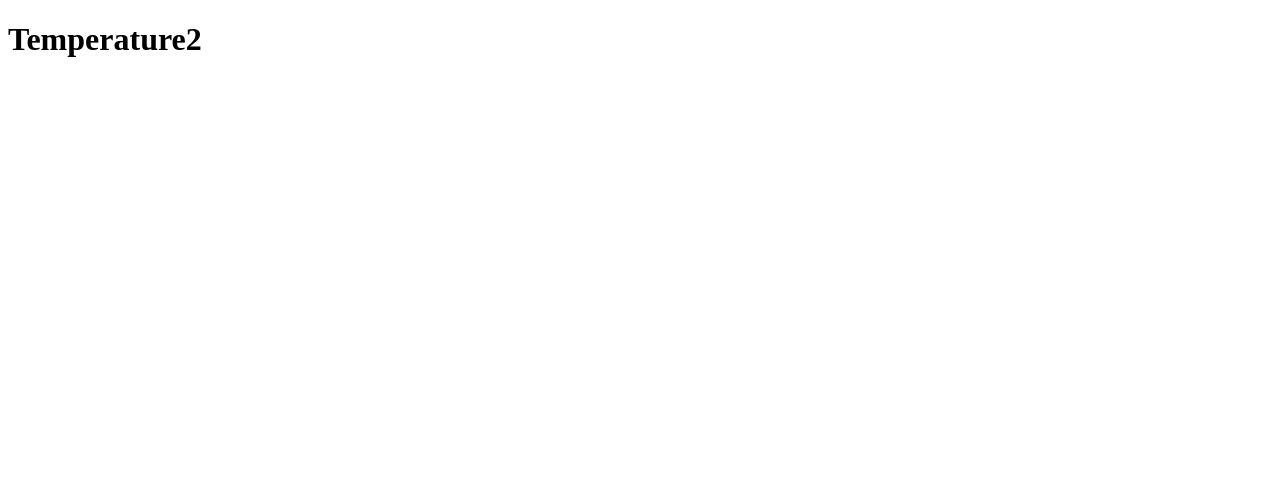
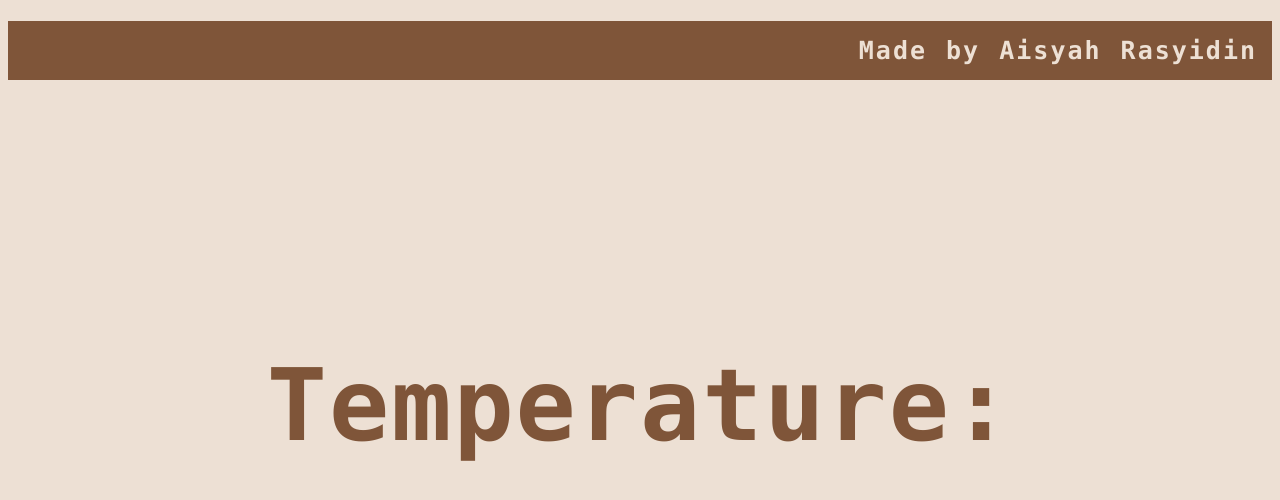
Before and after one commit to AiRa1909/HS-Adv-Comp-Sci-Unit-2-Project-Portfolio, a Flask app: page / in a window 1280 px wide. Before the commit the part shown is almost empty. Shown: the top 500 px of the page. Run offline with Flask 3, Linux system fonts and the light colour scheme.

Commit message:
Day 2 (18th of Nov)
Day 1 was 17th of Nov

```diff
--- /dev/null
+++ b/website/static/main.css
@@ -0,0 +1,34 @@
+body {
+    background: #ede0d4;
+}
+
+#credits {
+    text-align: right;
+    font-family: "Lucida Console", monospace;
+    font-size: 25px;
+    color: #ede0d4;
+    letter-spacing: 2px;
+    word-spacing: 2px;
+}
+
+
+#title {
+    text-align: center;
+    font-family: "Lucida Console", monospace;
+    font-size: 100px;
+    color: #7f5539;
+    letter-spacing: 2px;
+    word-spacing: 2px;
+    padding-top: 200px;
+}
+
+#banner {
+    text-align: right;
+    font-family: "Lucida Console", monospace;
+    font-size:25px;
+    color: #ede0d4;
+    letter-spacing: 2px;
+    word-spacing: 2px;
+    background:#7f5539;
+    padding: 15px;
+}
--- a/website/templates/base.html
+++ b/website/templates/base.html
@@ -3,10 +3,14 @@
 <head>
     <meta charset="UTF-8">
     <meta name="viewport" content="width=device-width, initial-scale=1"/>
-    <link rel="icon" href="{{ url_for('static', filename='temptemp.png') }}">
-    <title>{% block text %}TempRead{% endblock %}</title>
+    <link rel="stylesheet" href="{{ url_for('static', filename='main.css') }}">
+    <link rel="icon" href="{{ url_for('static', filename='Logo.png') }}">
+    <title>{% block title %}TempRead{% endblock %}</title>
 </head>
 <body>
-<h1>Temperature2</h1>
+<div>
+    <h2 id="banner">Made by Aisyah Rasyidin</h2>
+</div>
+<h1 id="title">Temperature:</h1>
 </body>
 </html>
```
Also changed, not shown: main.py (line endings or trailing spaces), website/static/Logo.png (added), website/templates/static/temptemp.png (deleted).
